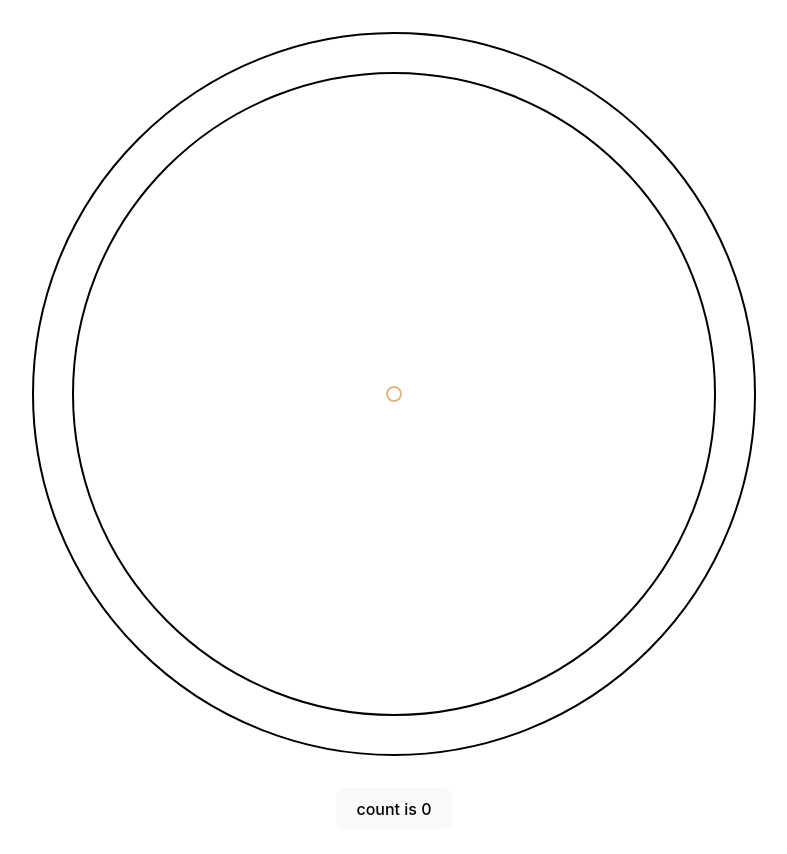
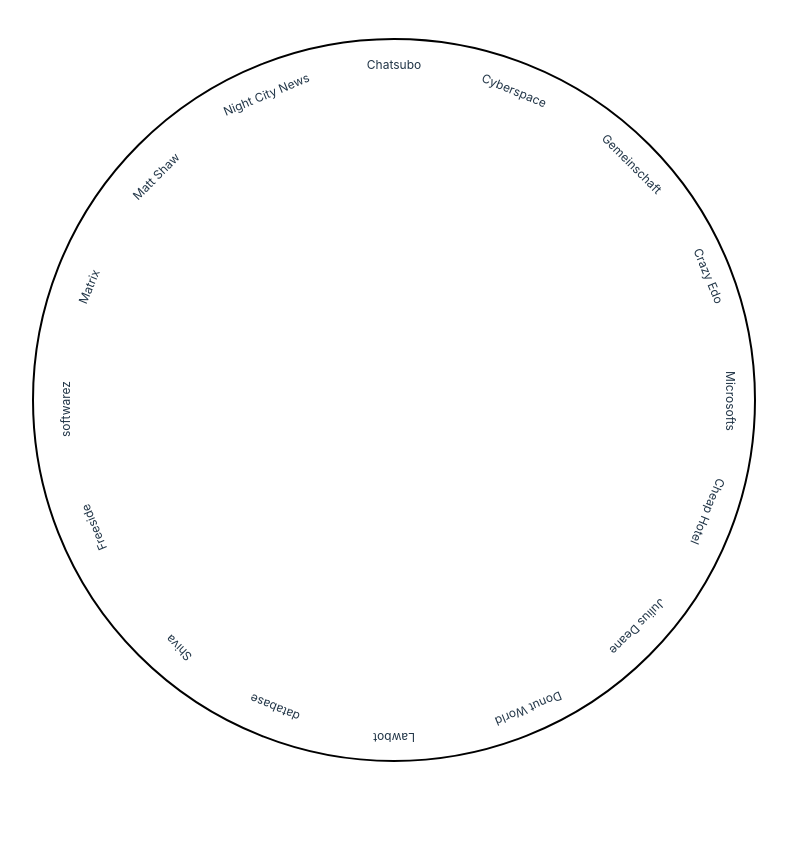
Before and after one commit to hkcwby/code-wheel, a React (Vite) app: page / in a window 1280 px wide. Shown: the top 854 px of the page, without its empty margins (246-1033 px from the left). Built offline with nearby package versions, Linux system fonts and the light colour scheme.

Commit message:
more mock up work

```diff
--- a/src/App.jsx
+++ b/src/App.jsx
@@ -8,15 +8,26 @@ function App() {
     <div className="App">
       <div id="background">
         <div id="outer-wheel">
-          <div id="inner-wheel">
+          <div className="location-one">Chatsubo</div>
+          <div className="location-two">Cyberspace</div>
+          <div className="location-three">Gemeinschaft</div>
+          <div className="location-four">Crazy Edo</div>
+          <div className="location-five">Microsofts</div>
+          <div className="location-six">Cheap Hotel</div>
+          <div className="location-seven">Julius Deane</div>
+          <div className="location-eight">Donut World</div>
+          <div className="location-nine">Lawbot</div>
+          <div className="location-ten">database</div>
+          <div className="location-eleven">Shiva</div>
+          <div className="location-twelve">Freeside</div>
+          <div className="location-thirteen">softwarez</div>
+          <div className="location-fourteen">Matrix</div>
+          <div className="location-fifteen">Matt Shaw</div>
+          <div className="location-sixteen">Night City News</div>
+          {/* <div id="inner-wheel">
             <div id="ring-wheel"></div>
-          </div>
+          </div> */}
         </div>
-      </div>
-      <div className="card">
-        <button onClick={() => setCount((count) => count + 1)}>
-          count is {count}
-        </button>
       </div>
     </div>
   );
--- a/src/index.css
+++ b/src/index.css
@@ -14,15 +14,15 @@
   -webkit-text-size-adjust: 100%;
 }
 #background {
+  position: relative;
   display: flex;
   align-items: center;
   justify-content: center;
 }
 #outer-wheel {
-  /* position: absolute; */
-  display: flex;
-  align-items: center;
-  justify-content: center;
+  font-size: 1.5vh;
+  position: relative;
+  position: absolute;
   border-radius: 50%;
   height: 90vh;
   width: 90vh;
@@ -51,6 +51,54 @@
   border-width: 0.2vw;
 }
 
+.location-one {
+  transform: translateY(2vh);
+}
+.location-two {
+  transform: rotate(22.5deg) translateX(15vh) translateY(-3vh);
+}
+.location-three {
+  transform: rotate(45deg) translateX(28vh) translateY(-14vh);
+}
+.location-four {
+  transform: rotate(67.5deg) translateX(35vh) translateY(-28vh);
+}
+.location-five {
+  transform: rotate(90deg) translateX(35vh) translateY(-42vh);
+}
+.location-six {
+  transform: rotate(112.5deg) translateX(28vh) translateY(-54vh);
+}
+.location-seven {
+  transform: rotate(135deg) translateX(20vh) translateY(-63vh);
+}
+.location-eight {
+  transform: rotate(157.5deg) translateX(10vh) translateY(-68vh);
+}
+.location-nine {
+  transform: rotate(180deg) translateY(-68vh);
+}
+.location-ten {
+  transform: rotate(202.5deg) translateX(-10vh) translateY(-63vh);
+}
+.location-eleven {
+  transform: rotate(225deg) translateX(-18vh) translateY(-56vh);
+}
+.location-twelve {
+  transform: rotate(247.5deg) translateX(-18vh) translateY(-48vh);
+}
+.location-thirteen {
+  transform: rotate(270deg) translateX(-18vh) translateY(-41vh);
+}
+.location-fourteen {
+  transform: rotate(292.5deg) translateX(-15vh) translateY(-35vh);
+}
+.location-fifteen {
+  transform: rotate(315deg) translateX(-10vh) translateY(-32vh);
+}
+.location-sixteen {
+  transform: rotate(337.5deg) translateX(-4vh) translateY(-32vh);
+}
 a {
   font-weight: 500;
   color: #646cff;
```
